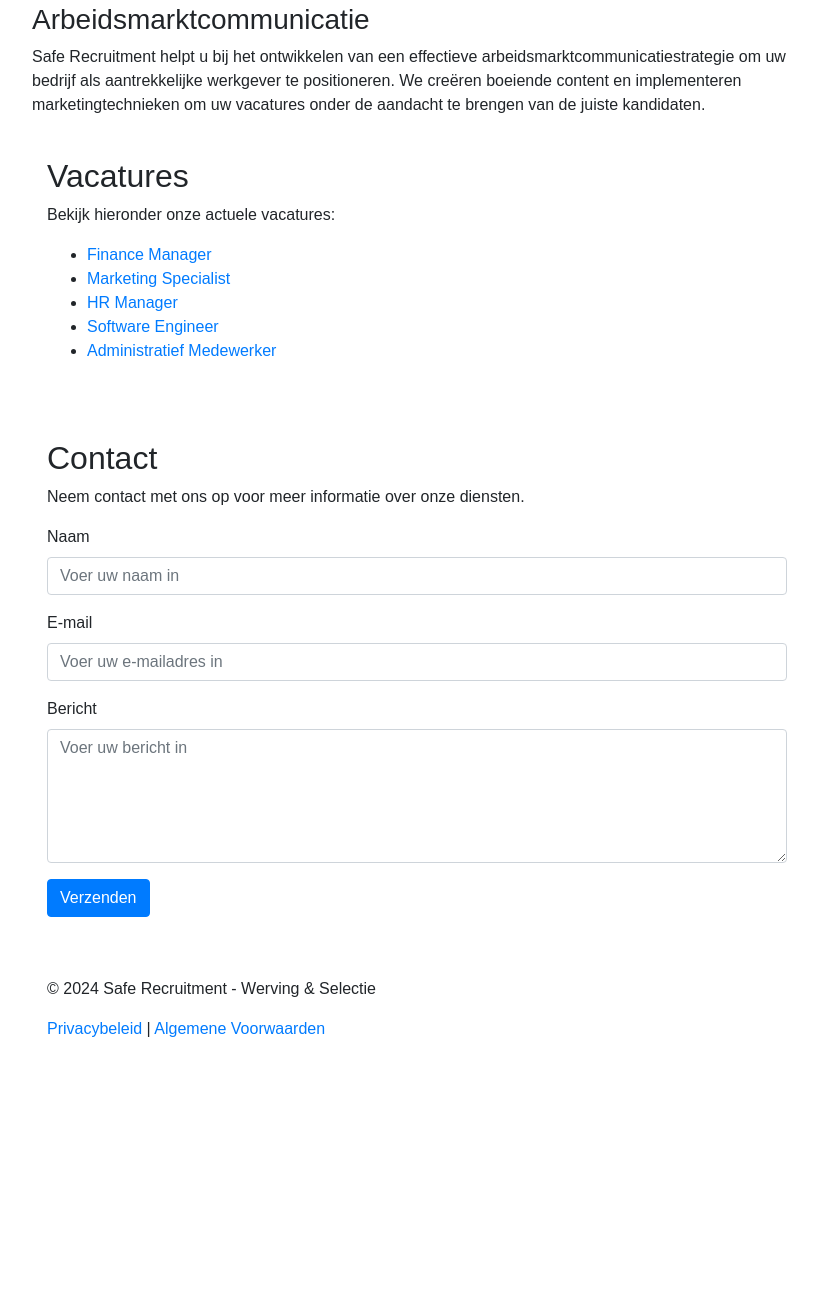
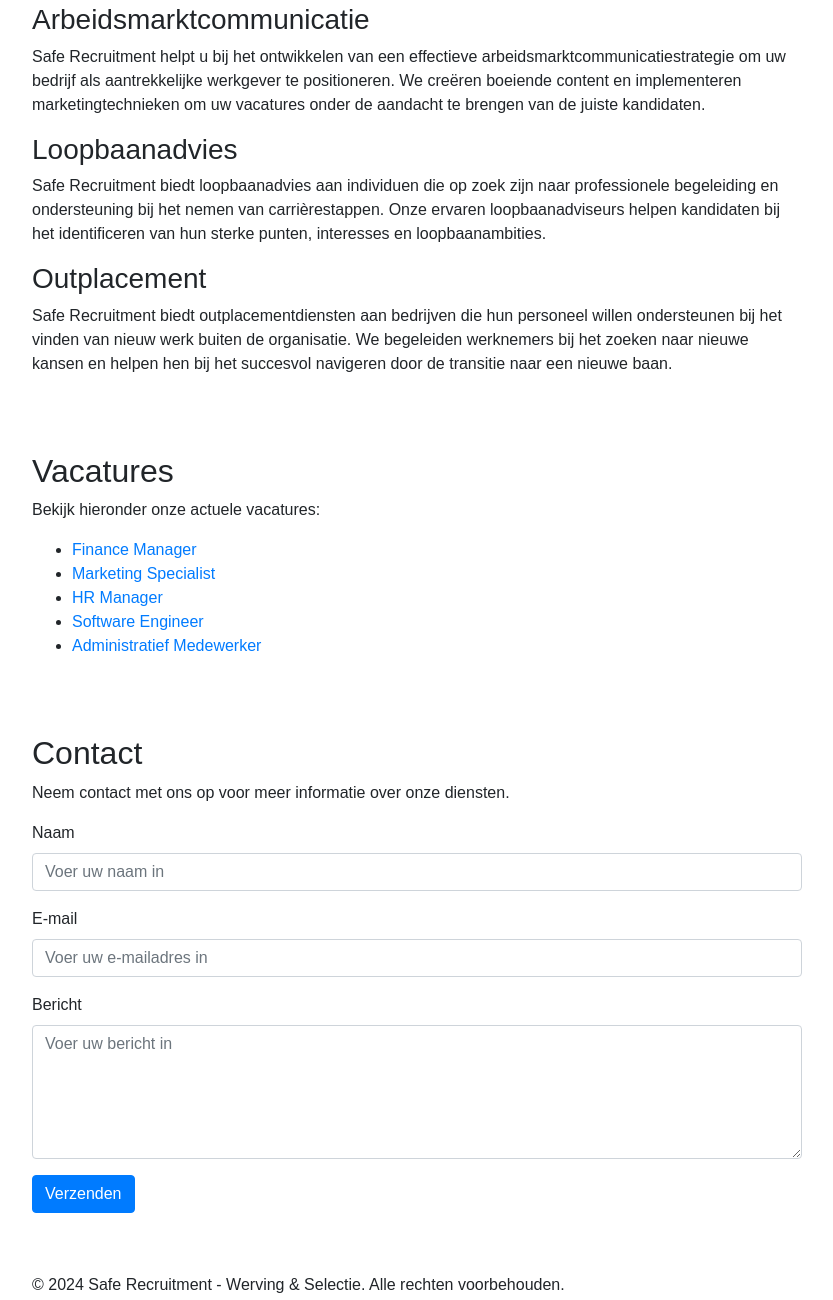
Before and after one commit to zinouke/Zinouke.github.io, a plain HTML site: page Index.html in a window 1280 px wide. Shown: the part 1011-2311 px from the top of the page, without its empty margins (223-1056 px from the left). Before the commit the page ends 2132 px from the top, so only its background shows below. Drawn offline with nearby package versions, Linux system fonts and the light colour scheme.

Commit message:
Update Index.html

```diff
--- a/Index.html
+++ b/Index.html
@@ -1,4 +1,3 @@
-
 <!DOCTYPE html>
 <html lang="nl">
 <head>
@@ -104,7 +103,18 @@
                 <h3>Arbeidsmarktcommunicatie</h3>
                 <p>Safe Recruitment helpt u bij het ontwikkelen van een effectieve arbeidsmarktcommunicatiestrategie om uw bedrijf als aantrekkelijke werkgever te positioneren. We creëren boeiende content en implementeren marketingtechnieken om uw vacatures onder de aandacht te brengen van de juiste kandidaten.</p>
             </div>
-                <div id="vacatures" class="container">
+                        <div class="dienst">
+                <h3>Loopbaanadvies</h3>
+                <p>Safe Recruitment biedt loopbaanadvies aan individuen die op zoek zijn naar professionele begeleiding en ondersteuning bij het nemen van carrièrestappen. Onze ervaren loopbaanadviseurs helpen kandidaten bij het identificeren van hun sterke punten, interesses en loopbaanambities.</p>
+            </div>
+            <div class="dienst">
+                <h3>Outplacement</h3>
+                <p>Safe Recruitment biedt outplacementdiensten aan bedrijven die hun personeel willen ondersteunen bij het vinden van nieuw werk buiten de organisatie. We begeleiden werknemers bij het zoeken naar nieuwe kansen en helpen hen bij het succesvol navigeren door de transitie naar een nieuwe baan.</p>
+            </div
+                        </div>
+        </div>
+    </div>
+    <div id="vacatures" class="container">
         <div class="content">
             <h2>Vacatures</h2>
             <p>Bekijk hieronder onze actuele vacatures:</p>
@@ -140,7 +150,7 @@
     </div>
     <footer class="container">
         <div class="content">
-            <p>&copy; 2024 Safe Recruitment - Werving & Selectie</p>
+            <p>&copy; 2024 Safe Recruitment - Werving & Selectie. Alle rechten voorbehouden.</p>
             <a href="privacybeleid.html">Privacybeleid</a> | <a href="algemene_voorwaarden.html">Algemene Voorwaarden</a>
         </div>
     </footer>
```
